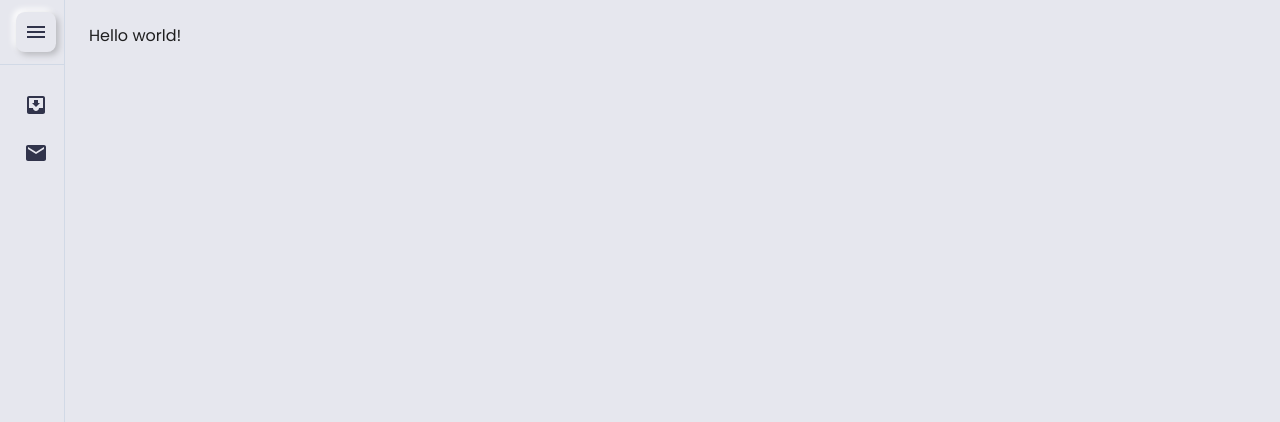
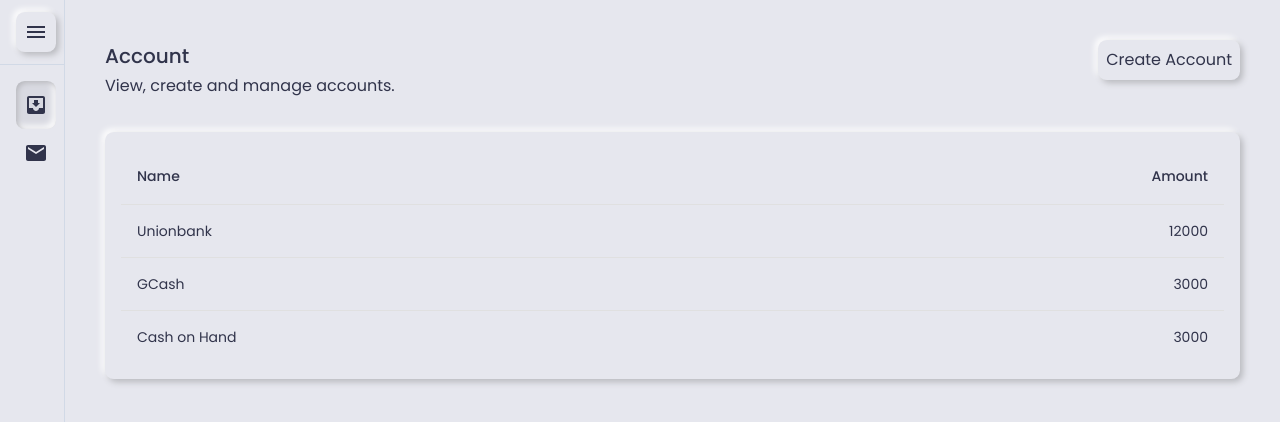
Before and after one commit to airacalins/savewise, a React (Vite) app: page / in a window 1280 px wide. Shown: the top 422 px of the page. Built offline with nearby package versions, Linux system fonts and the light colour scheme.

Commit message:
feat: account page

```diff
--- /dev/null
+++ b/src/components/containers/PageContainer.tsx
@@ -0,0 +1,37 @@
+import { Stack, Box, Typography } from "@mui/material";
+import React from "react";
+
+interface PageContainerProps extends React.PropsWithChildren {
+  title: string;
+  subtitle: string;
+  actions: React.ReactNode;
+}
+
+export const PageContainer: React.FC<PageContainerProps> = ({
+  title,
+  subtitle,
+  actions,
+  children,
+}) => {
+  return (
+    <Box
+      sx={{
+        display: "flex",
+        flexDirection: "column",
+        p: 2,
+        overflowY: "scroll",
+        width: "100%",
+      }}
+    >
+      <Stack direction="row" spacing={2} justifyContent="space-between">
+        <Box>
+          <Typography variant="h6">{title}</Typography>
+          <Typography variant="subtitle1">{subtitle}</Typography>
+        </Box>
+        <Box>{actions}</Box>
+      </Stack>
+      <Box height="32px" />
+      {children}
+    </Box>
+  );
+};
--- a/src/components/drawers/SidebarDrawer.tsx
+++ b/src/components/drawers/SidebarDrawer.tsx
@@ -13,6 +13,7 @@ import ListItemIcon from "@mui/material/ListItemIcon";
 import ListItemText from "@mui/material/ListItemText";
 import InboxIcon from "@mui/icons-material/MoveToInbox";
 import MailIcon from "@mui/icons-material/Mail";
+import { useNavigate } from "react-router-dom";
 
 const drawerWidth = 240;
 
@@ -71,6 +72,12 @@ const Drawer = styled(MuiDrawer, {
   ],
 }));
 
+interface SideNavProps {
+  key: string;
+  name: string;
+  link: string;
+}
+
 const sideNavs = [
   {
     key: "home",
@@ -96,6 +103,14 @@ export const SidebarDrawer: React.FC<SidebarDrawerProps> = ({
   onDrawerClose,
 }) => {
   const theme = useTheme();
+  const navigate = useNavigate();
+  const [selectedNav, setSelectedNav] = React.useState(sideNavs[0]);
+
+  //   Functions
+  const handleNavigate = (sideNav: SideNavProps) => {
+    setSelectedNav(sideNav);
+    navigate(sideNav.link);
+  };
 
   return (
     <Drawer variant="permanent" open={isOpen}>
@@ -119,49 +134,25 @@ export const SidebarDrawer: React.FC<SidebarDrawerProps> = ({
         {sideNavs.map((sideNav, index) => (
           <ListItem key={sideNav.key} disablePadding sx={{ display: "block" }}>
             <ListItemButton
-              onClick={() => (window.location.href = sideNav.link)}
+              selected={selectedNav.key === sideNav.key}
+              onClick={() => handleNavigate(sideNav)}
               sx={[
-                {
-                  minHeight: 48,
-                  px: 2.5,
-                },
-                isOpen
-                  ? {
-                      justifyContent: "initial",
-                    }
-                  : {
-                      justifyContent: "center",
-                    },
+                { minHeight: 48, px: 2.5 },
+                { justifyContent: isOpen ? "initial" : "center" },
               ]}
             >
               <ListItemIcon
+                onClick={() => handleNavigate(sideNav)}
                 sx={[
-                  {
-                    minWidth: 0,
-                    justifyContent: "center",
-                  },
-                  isOpen
-                    ? {
-                        mr: 3,
-                      }
-                    : {
-                        mr: "auto",
-                      },
+                  { minWidth: 0, justifyContent: "center" },
+                  { mr: isOpen ? 3 : "auto" },
                 ]}
               >
                 {index % 2 === 0 ? <InboxIcon /> : <MailIcon />}
               </ListItemIcon>
               <ListItemText
                 primary={sideNav.name}
-                sx={[
-                  isOpen
-                    ? {
-                        opacity: 1,
-                      }
-                    : {
-                        opacity: 0,
-                      },
-                ]}
+                sx={{ opacity: isOpen ? 1 : 0 }}
               />
             </ListItemButton>
           </ListItem>
--- /dev/null
+++ b/src/pages/home/HomePage.tsx
@@ -0,0 +1,52 @@
+import Table from "@mui/material/Table";
+import TableBody from "@mui/material/TableBody";
+import TableCell from "@mui/material/TableCell";
+import TableContainer from "@mui/material/TableContainer";
+import TableHead from "@mui/material/TableHead";
+import TableRow from "@mui/material/TableRow";
+import { Button } from "@mui/material";
+import { PageContainer } from "../../components/containers/PageContainer";
+
+function createData(name: string, amount: number) {
+  return { name, amount };
+}
+
+const rows = [
+  createData("Unionbank", 12000),
+  createData("GCash", 3000),
+  createData("Cash on Hand", 3000),
+];
+
+export const HomePage = () => {
+  return (
+    <PageContainer
+      title="Account"
+      subtitle="View, create and manage accounts."
+      actions={<Button>Create Account</Button>}
+    >
+      <TableContainer>
+        <Table sx={{ minWidth: 650 }} aria-label="simple table">
+          <TableHead>
+            <TableRow>
+              <TableCell>Name</TableCell>
+              <TableCell align="right">Amount</TableCell>
+            </TableRow>
+          </TableHead>
+          <TableBody>
+            {rows.map((row) => (
+              <TableRow
+                key={row.name}
+                sx={{ "&:last-child td, &:last-child th": { border: 0 } }}
+              >
+                <TableCell component="th" scope="row">
+                  {row.name}
+                </TableCell>
+                <TableCell align="right">{row.amount}</TableCell>
+              </TableRow>
+            ))}
+          </TableBody>
+        </Table>
+      </TableContainer>
+    </PageContainer>
+  );
+};
--- a/src/routes/AppRoutes.tsx
+++ b/src/routes/AppRoutes.tsx
@@ -1,5 +1,6 @@
 import { createBrowserRouter } from "react-router-dom";
 import { OutletPage } from "../components/containers/OutletPage";
+import { HomePage } from "../pages/home/HomePage";
 
 export const router = createBrowserRouter([
   {
@@ -8,7 +9,7 @@ export const router = createBrowserRouter([
     children: [
       {
         path: "/",
-        element: <div>Hello world!</div>,
+        element: <HomePage />,
       },
       {
         path: "accounts",
--- a/src/theme/theme.ts
+++ b/src/theme/theme.ts
@@ -58,6 +58,13 @@ export const theme = createTheme({
       defaultProps: {
         disableRipple: true,
       },
+      styleOverrides: {
+        root: {
+          "&.Mui-selected": {
+            boxShadow: styles.boxShadowInset,
+          },
+        },
+      },
     },
     MuiDivider: {
       styleOverrides: {
@@ -80,11 +87,29 @@ export const theme = createTheme({
     },
     MuiPaper: {
       styleOverrides: {
+        elevation: 0,
         root: {
           backgroundColor: colors.primary,
           borderColor: `${colors.borderColor} !important`,
           borderRight: styles.boxShadowOutset,
           borderWidth: "12px",
+        },
+      },
+    },
+    MuiTableCell: {
+      styleOverrides: {
+        root: {
+          color: colors.dark,
+        },
+      },
+    },
+    MuiTableContainer: {
+      styleOverrides: {
+        root: {
+          borderColor: colors.borderColor,
+          boxShadow: styles.boxShadowOutset,
+          borderRadius: ".55rem",
+          padding: "16px",
         },
       },
     },
@@ -103,6 +128,9 @@ export const theme = createTheme({
           borderColor: colors.borderColor,
           borderRadius: ".55rem",
           fontWeight: 400,
+          "& >.MuiSelected": {
+            boxShadow: styles.boxShadowInset,
+          },
           ":hover": {
             boxShadow: styles.boxShadowInset,
           },
```
